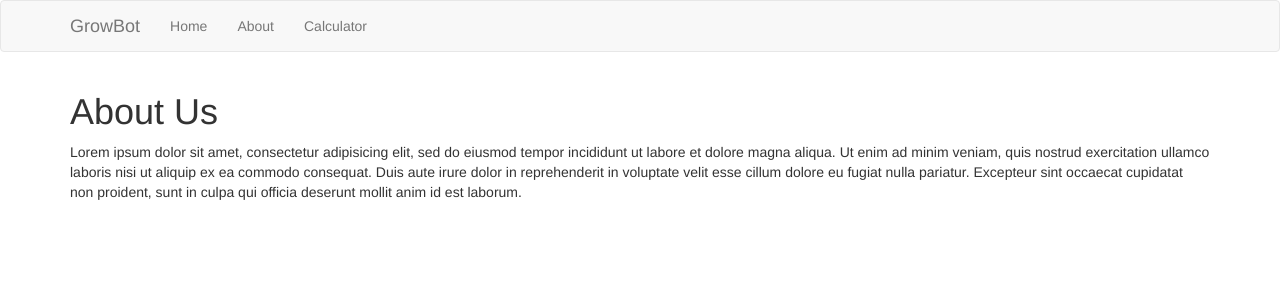
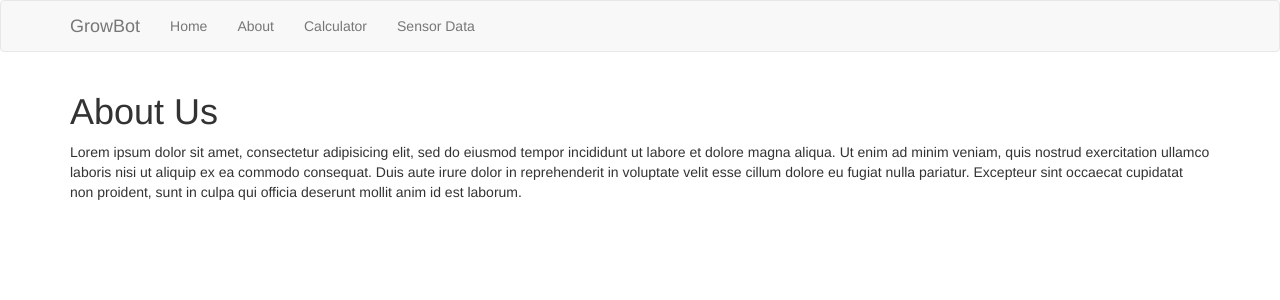
Before and after one commit to OSHE-Github/OSHE_Growbot, a Flask app: page /about in a window 1280 px wide. Shown: the top 300 px of the page. Run offline with Flask 2, Linux system fonts and the light colour scheme; some libraries are stand-ins or nearby versions.

Commit message:
added link to page in navbar

```diff
--- a/GrowBotWebInterface/templates/includes/_navbar.html
+++ b/GrowBotWebInterface/templates/includes/_navbar.html
@@ -14,6 +14,7 @@
             <li><a href="/">Home</a></li>
             <li><a href="/about">About</a></li>
             <li><a href="/calculator">Calculator</a></li>
+            <li><a href="/sensors">Sensor Data</a></li>
           </ul>
         </div><!--/.nav-collapse -->
       </div>
```
